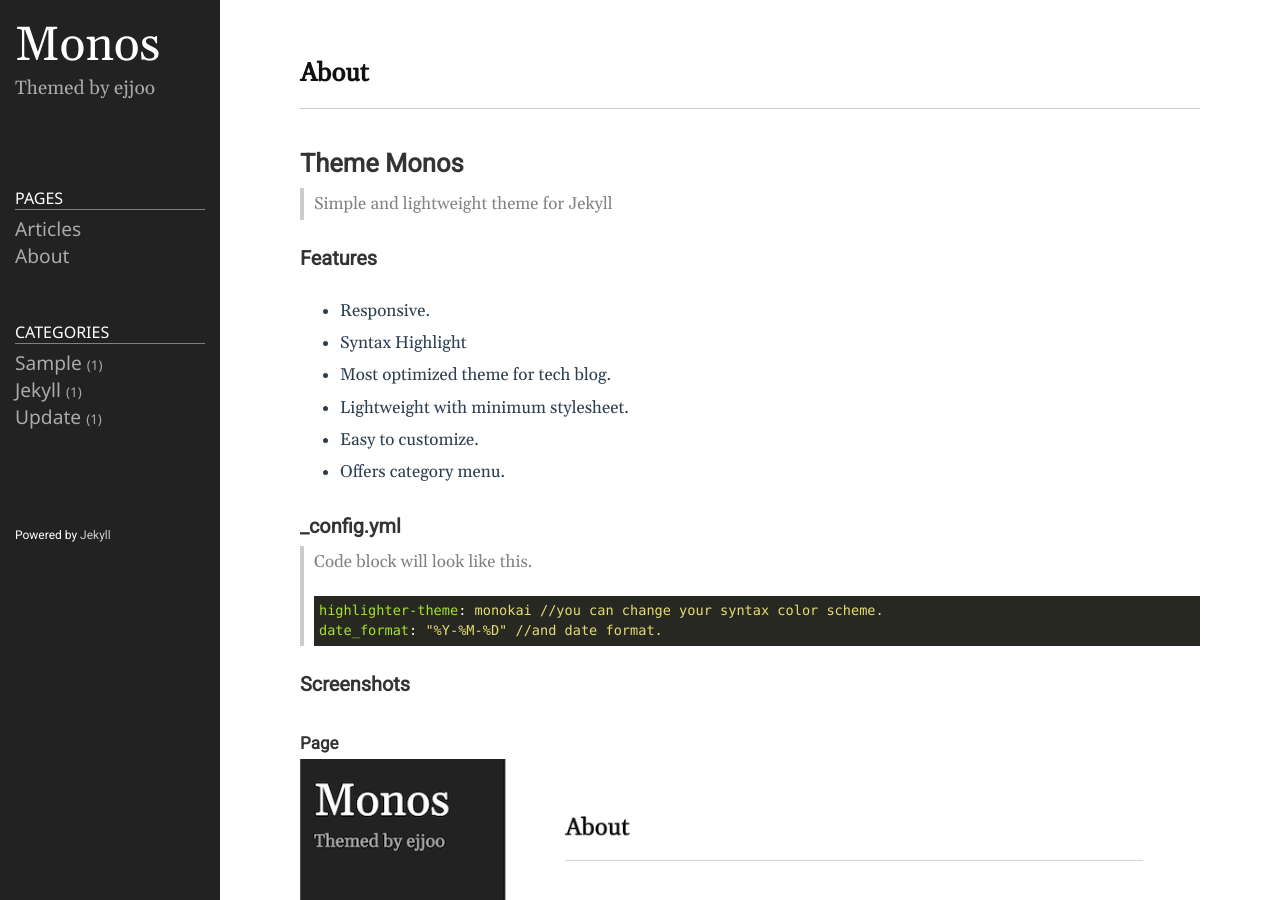
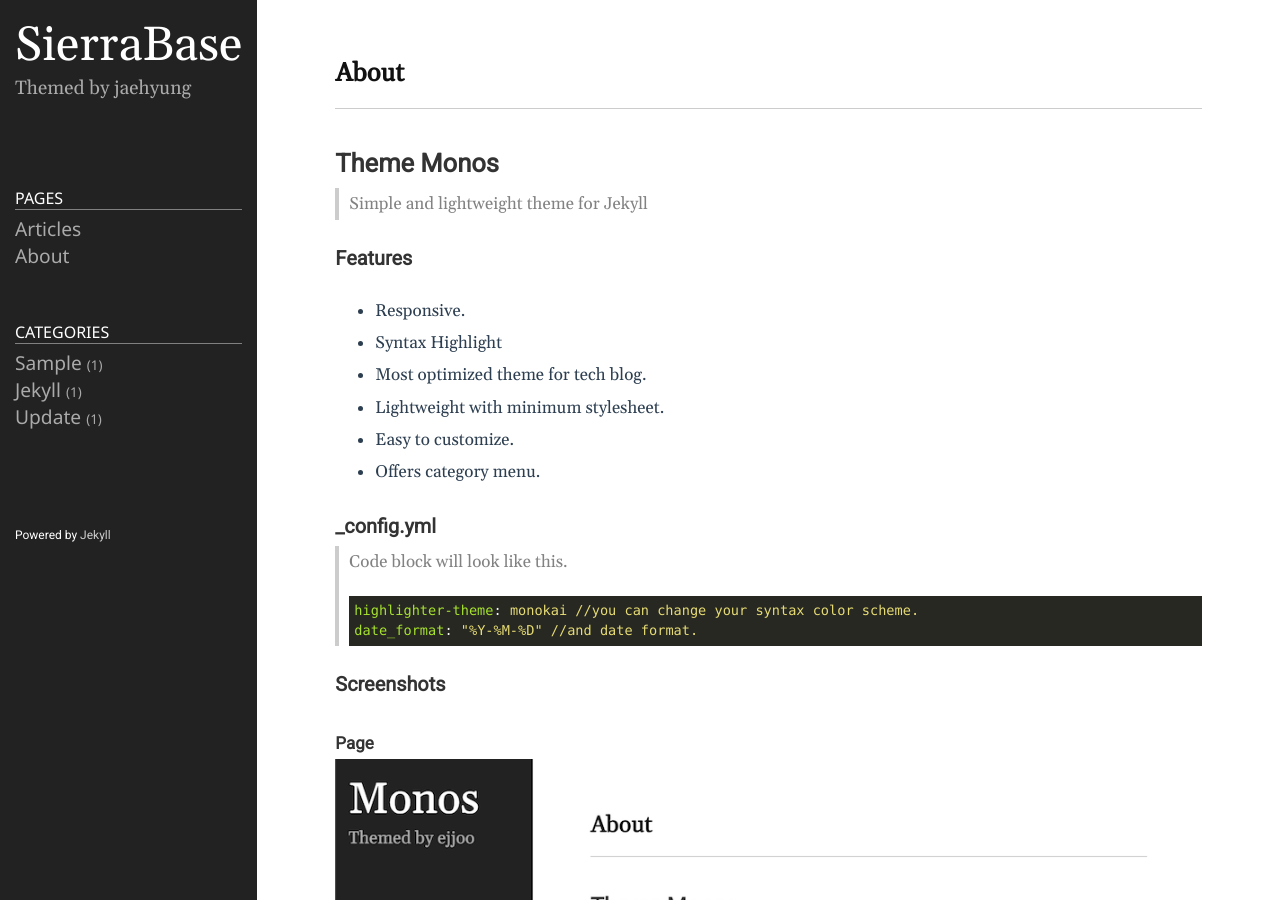
Before and after one commit to ejjoo/jekyll-theme-monos, a Jekyll site: the page built from README.md, in a window 1280 px wide and 900 px high. Built offline with Jekyll 4.4.1, drawn with Linux system fonts in a browser that asks for light colours.

Commit message:
Update _config.yml
타이틀 수정

```diff
--- a/_config.yml
+++ b/_config.yml
@@ -18,13 +18,13 @@
 # You can create any custom variable you would like, and they will be accessible
 # in the templates via {{ site.myvariable }}.
 
-title: Monos
-email: ejjoo7994@gmail.com
+title: SierraBase
+email: wogud5581@naver.com
 description: >- # this means to ignore newlines until "baseurl:"
-  Themed by ejjoo
+  Themed by jaehyung
 # baseurl: "/" # the subpath of your site, e.g. /blog
 # url: "http://ejjoo.github.io" # the base hostname & protocol for your site, e.g. http://example.com
-github_username: ejjoo
+github_username: JaeHyung-Jung
 highlighter: rouge
 svg:
   optimize: true
```
